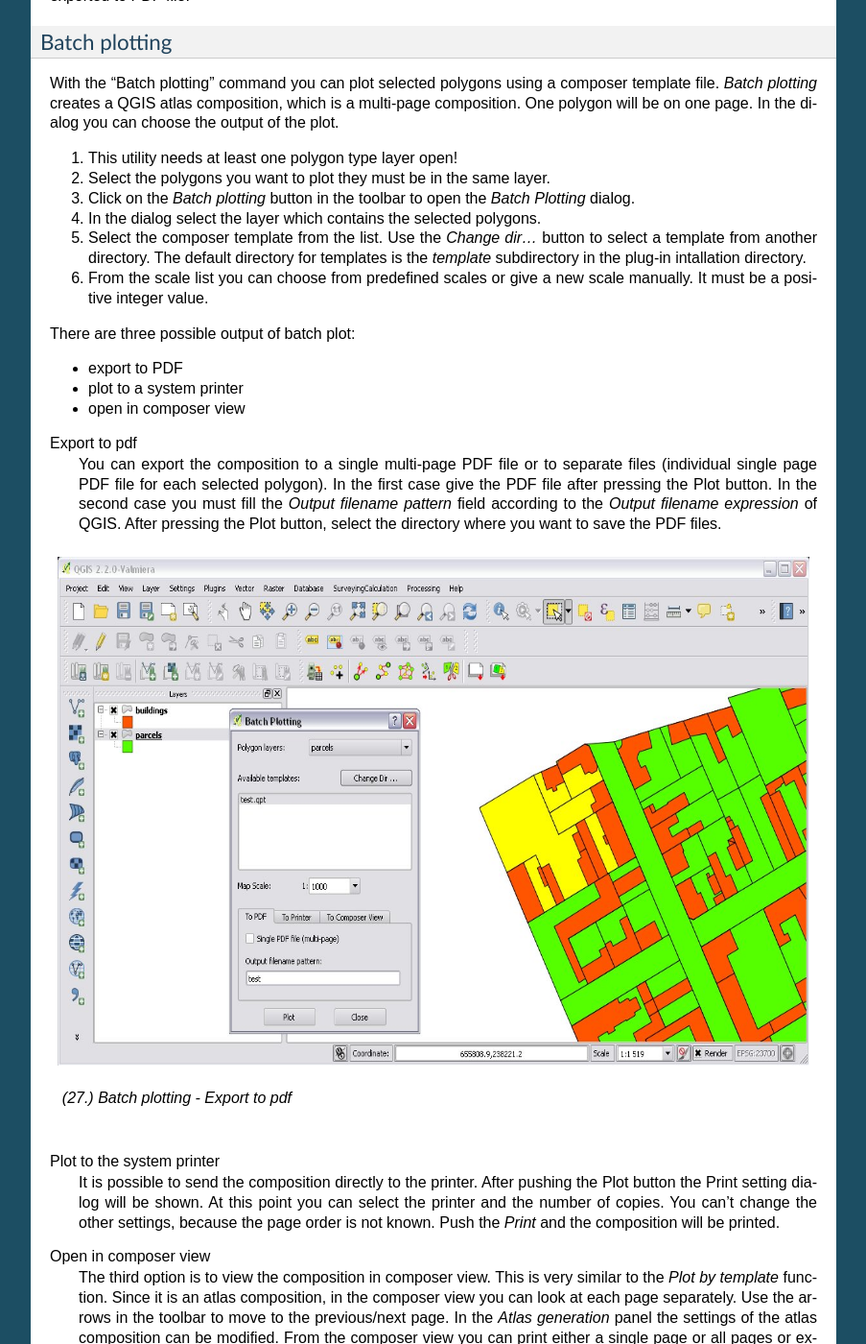
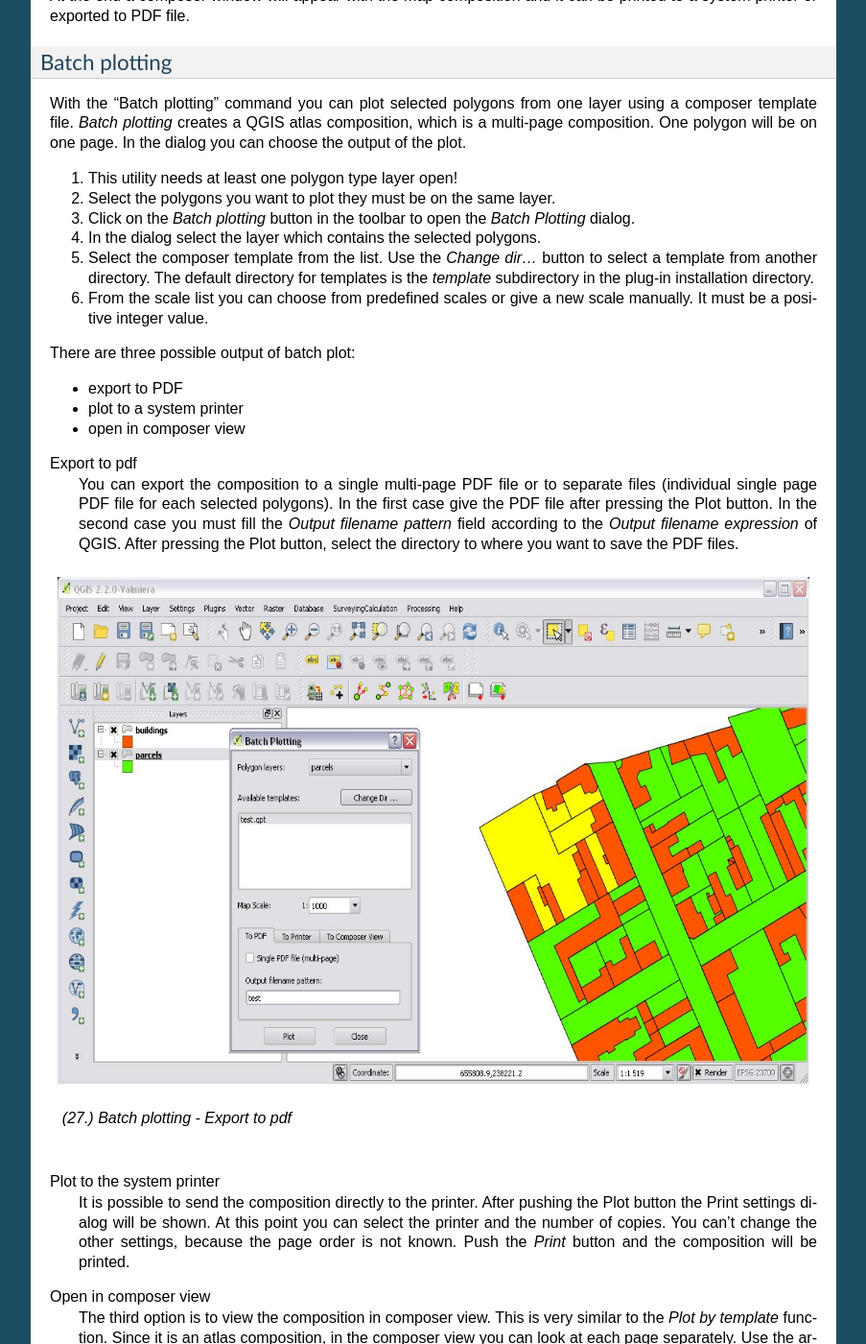
Before and after one commit to zsiki/ls, a Sphinx documentation site: the page built from doc/source/usersguide.rst, in a window 1280 px wide and 1400 px high, scrolled down 24872 px. Shown: the whole window at 96% size, without its empty margins (198-1101 px from the left). Built offline with Sphinx 7.4.7, drawn with Linux system fonts in a browser that asks for light colours; some of the changed text lies outside the part shown.

Commit message:
doc updated

```diff
--- a/doc/source/usersguide.rst
+++ b/doc/source/usersguide.rst
@@ -545,9 +545,9 @@
 #. Select the start point of traverse from the *Start Point* list.
 #. Select the end point from the *End Point* list.
 
-    #. In case of closed traverse the *End Point* list is disabled and changes according to the *Start Point* list.
-    #. In case of link traverse the *End Point* list contains all known stations.
-    #. In case of open traverse the *End Point* list contains the points measured from the last point in the *Order of points* list. Therefore the end point should be selected after inserting and sorting all angle points in the *Order of points* list.
+    - In case of closed traverse the *End Point* list is disabled and changes according to the *Start Point* list.
+    - In case of link traverse the *End Point* list contains all known stations.
+    - In case of open traverse the *End Point* list contains the points measured from the last point in the *Order of points* list. Therefore the end point should be selected after inserting and sorting all angle points in the *Order of points* list.
 
 #. The Target Points list is filled automatically. The points in bold face have coordinates.
 #. Add the traverse points from *Target Points* list to the *Order of Points* list one by one.
@@ -631,7 +631,7 @@
 Polygon division
 ::::::::::::::::
 
-With the *Polygon Division* tool you can divide a parcel into two at a given area. There are two possible division types
+With the *Polygon Division* tool you can divide a parcel into two at a given area. There are two possible division types:
 
     :Paralel to a given line: the line will be shifted until the right side polygon of the division line will have the given area.
     :Through the first given point: the line will be rotated around the first point until the right side polygon of the division line will have the given area.
@@ -662,7 +662,7 @@
    :scale: 80 %
    :align: center
 
-   *(25.) Polygon division - Divided polygon*
+   *(25.) Polygon division - Divided polygons*
 
 If the given divider line does not intersect the polygon border then the plug-in will extend the line.
 You can give a divider line outside the selected polygon, this case only paralel division is available in the *Area Division* dialog.
@@ -681,8 +681,8 @@
 #. First zoom the map view to the required area and perhaps the required scale.
 #. Click on the *Plot by template* button in the toolbar to open the *Plot by template* dialog.
 #. In the dialog you can select a composer template and the scale.
-#. Use the *Change dir...* button to select a template from another directory. The default directory for templates is the *template* subdirectory in the plug-in intallation directory.
-#. In the scale list the previously set scale also appears beside some predefined scales. The default scale is *<extent>* which means that the scale will be adjusted to the map view extent.
+#. Use the *Change dir...* button to select a template from another directory. The default directory for templates is the *template* subdirectory in the plug-in installation directory.
+#. In the scale list the previously set scale also appears beside some predefined scales. You can also give a new scale manually but it must be a positive integer value. The default scale is *<extent>* which means that the scale will be adjusted to the map view extent.
 #. You can give a name to the composition optionally. If you leave blank QGIS will generate a name automatically.
 
 
@@ -699,13 +699,13 @@
 Batch plotting
 ++++++++++++++
 
-With the "Batch plotting" command you can plot selected polygons using a composer template file. *Batch plotting* creates a QGIS atlas composition, which is a multi-page composition. One polygon will be on one page. In the dialog you can choose the output of the plot.
+With the "Batch plotting" command you can plot selected polygons from one layer using a composer template file. *Batch plotting* creates a QGIS atlas composition, which is a multi-page composition. One polygon will be on one page. In the dialog you can choose the output of the plot.
 
 #. This utility needs at least one polygon type layer open!
-#. Select the polygons you want to plot they must be in the same layer.
+#. Select the polygons you want to plot they must be on the same layer.
 #. Click on the *Batch plotting* button in the toolbar to open the *Batch Plotting* dialog.
 #. In the dialog select the layer which contains the selected polygons.
-#. Select the composer template from the list. Use the *Change dir...* button to select a template from another directory. The default directory for templates is the *template* subdirectory in the plug-in intallation directory.
+#. Select the composer template from the list. Use the *Change dir...* button to select a template from another directory. The default directory for templates is the *template* subdirectory in the plug-in installation directory.
 #. From the scale list you can choose from predefined scales or give a new scale manually. It must be a positive integer value.
 
 There are three possible output of batch plot:
@@ -715,7 +715,7 @@
 - open in composer view
 
 Export to pdf
-    You can export the composition to a single multi-page PDF file or to separate files (individual single page PDF file for each selected polygon). In the first case give the PDF file after pressing the Plot button. In the second case you must fill the *Output filename pattern* field according to the *Output filename expression* of QGIS. After pressing the Plot button, select the directory where you want to save the PDF files.
+    You can export the composition to a single multi-page PDF file or to separate files (individual single page PDF file for each selected polygons). In the first case give the PDF file after pressing the Plot button. In the second case you must fill the *Output filename pattern* field according to the *Output filename expression* of QGIS. After pressing the Plot button, select the directory to where you want to save the PDF files.
 
 
 .. figure:: images/u27.png
@@ -726,7 +726,7 @@
 
 
 Plot to the system printer
-    It is possible to send the composition directly to the printer. After pushing the Plot button the Print setting dialog will be shown. At this point you can select the printer and the number of copies. You can't change the other settings, because the page order is not known. Push the *Print* and the composition will be printed.
+    It is possible to send the composition directly to the printer. After pushing the Plot button the Print settings dialog will be shown. At this point you can select the printer and the number of copies. You can't change the other settings, because the page order is not known. Push the *Print* button and the composition will be printed.
 
 Open in composer view
     The third option is to view the composition in composer view. This is very similar to the *Plot by template* function. Since it is an atlas composition, in the composer view you can look at each page separately. Use the arrows in the toolbar to move to the previous/next page. In the *Atlas generation* panel the settings of the atlas composition can be modified. From the composer view you can print either a single page or all pages or export them to a PDF file.
```
Also changed, not shown: other parts of doc/source/usersguide.rst (+5 -5 lines).
